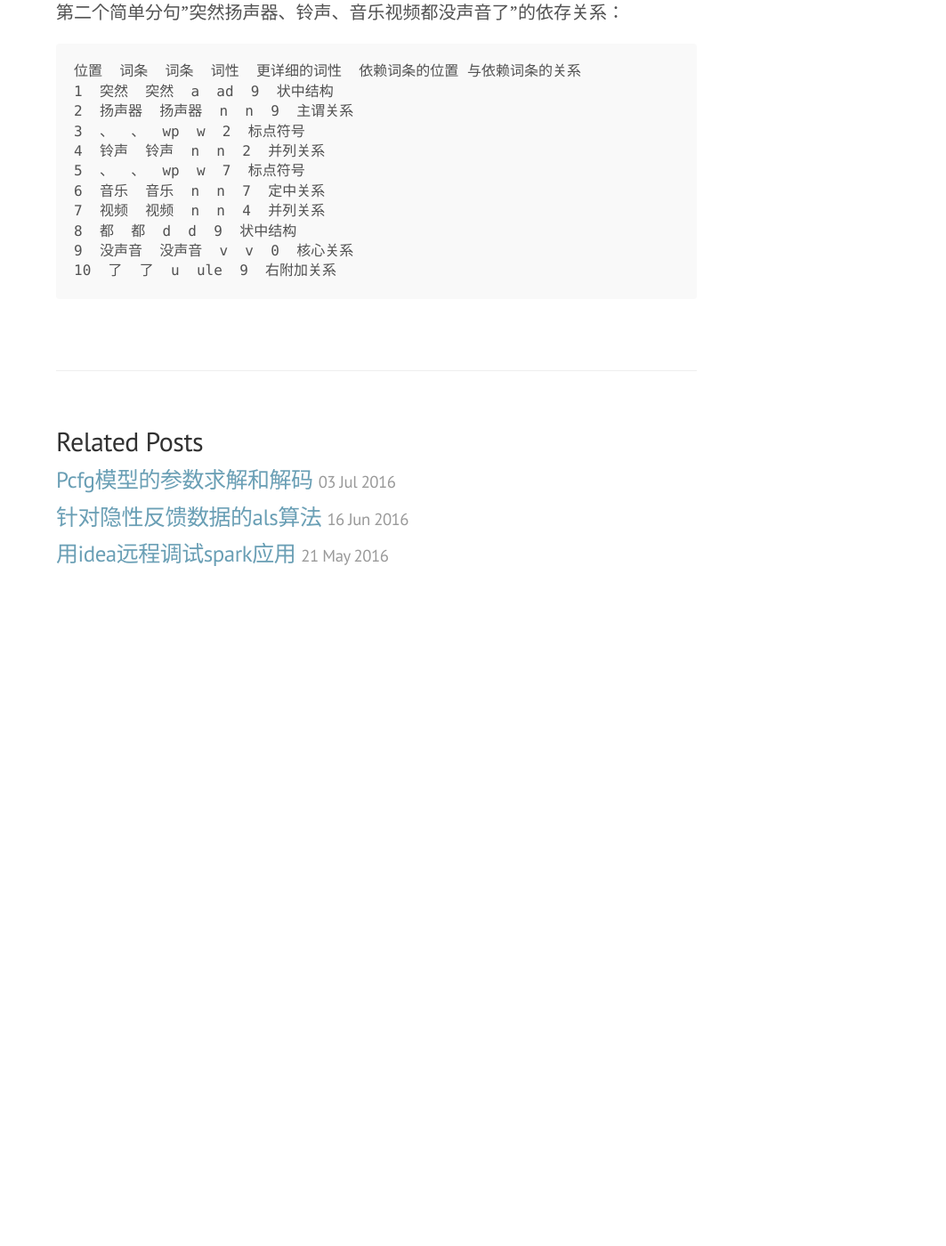
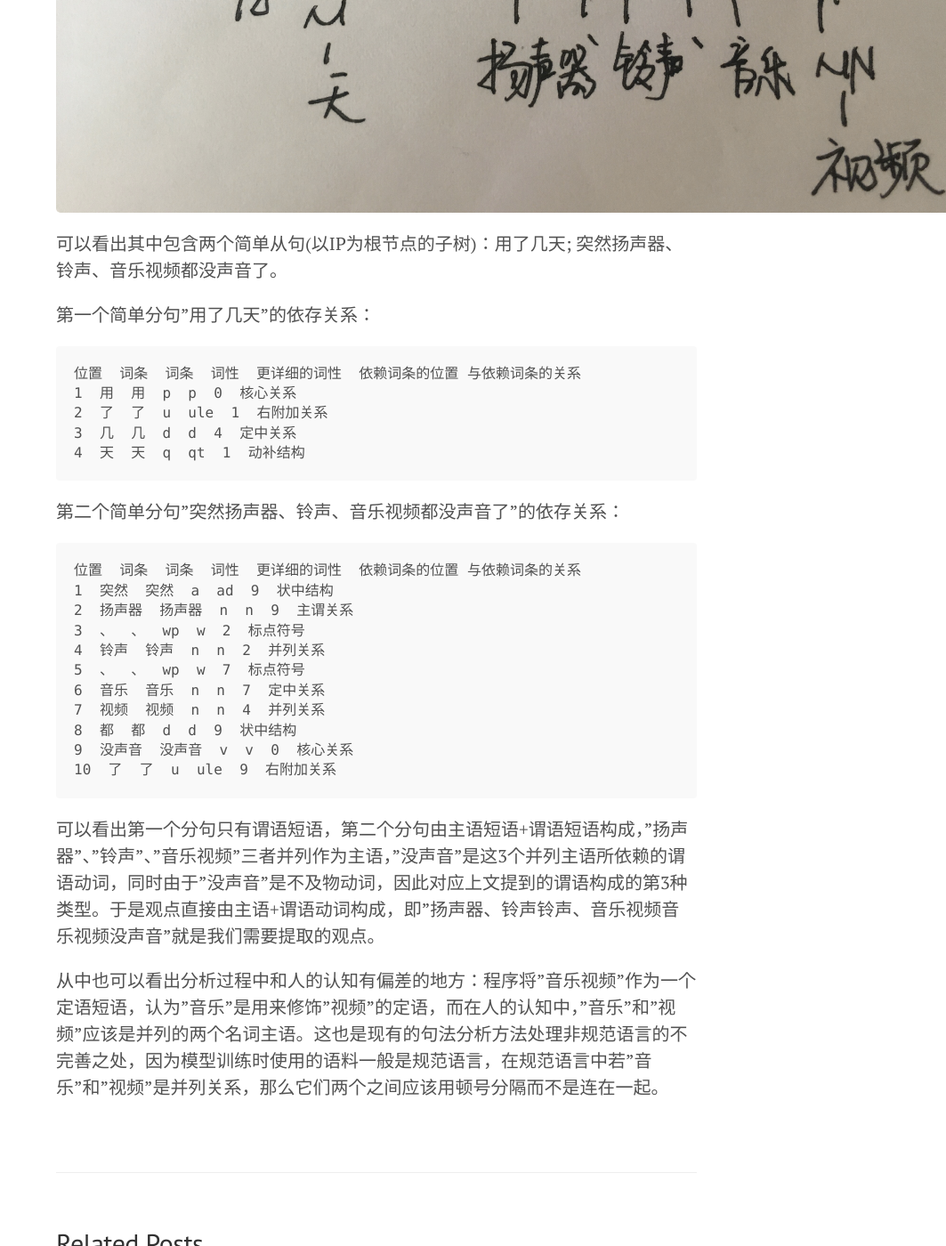
Before and after one commit to nomadcube/nomadcube.github.io, a Jekyll site: the page built from _posts/2016-05-24-信息抽取和句法分析.md, in a window 1280 px wide and 1400 px high, scrolled down 1835 px. Shown: the whole window at 89% size, without its empty margins (217-1280 px from the left). Built offline with Jekyll 4.4.1, drawn with Linux system fonts in a browser that asks for light colours; comment, search, counter and statistics services are not loaded; before the commit the page ends 2533 px from its top, so only the background shows below that; some of the changed text lies outside the part shown.

Commit message:
新文章

````diff
--- a/_posts/2016-05-24-信息抽取和句法分析.md
+++ b/_posts/2016-05-24-信息抽取和句法分析.md
@@ -13,7 +13,7 @@ tags: NLP
 
 要从来自自然场景下发生的语料中提取出形式如上的观点，需要这些步骤：
 
-1. 将连续的语料切分成一个或多个独立的简单从句（即主语短语+谓语短语）
+1. 将连续的语料切分成一个或多个独立的简单从句（即由主语短语、谓语短语或两者组合构成）
 2. 识别句子中所有需要的主语/主体
 3. 找到与主语互为主谓依赖关系的成分，判断是属于及物动词、不及物动词、形容词还是名词
 4. 依据3的归类结果，决定是完成提取返回结果还是继续找对应的表语或宾语
@@ -34,7 +34,9 @@ tags: NLP
 ```
 
 形象地表示成树结构如下图：
-![句法结构树](https://raw.githubusercontent.com/nomadcube/nomadcube.github.io/master/FullSizeRender.jpg)
+![句法结构树](https://raw.githubusercontent.com/nomadcube/nomadcube.github.io/master/test.png)
+
+可以看出其中包含两个简单从句(以IP为根节点的子树)：用了几天; 突然扬声器、铃声、音乐视频都没声音了。
 
 第一个简单分句"用了几天"的依存关系：
 
@@ -61,3 +63,7 @@ tags: NLP
 9  没声音  没声音  v  v  0  核心关系
 10  了  了  u  ule  9  右附加关系
 ```
+
+可以看出第一个分句只有谓语短语，第二个分句由主语短语+谓语短语构成，"扬声器"、"铃声"、"音乐视频"三者并列作为主语，"没声音"是这3个并列主语所依赖的谓语动词，同时由于"没声音"是不及物动词，因此对应上文提到的谓语构成的第3种类型。于是观点直接由主语+谓语动词构成，即"扬声器、铃声铃声、音乐视频音乐视频没声音"就是我们需要提取的观点。
+
+从中也可以看出分析过程中和人的认知有偏差的地方：程序将"音乐视频"作为一个定语短语，认为"音乐"是用来修饰"视频"的定语，而在人的认知中，"音乐"和"视频"应该是并列的两个名词主语。这也是现有的句法分析方法处理非规范语言的不完善之处，因为模型训练时使用的语料一般是规范语言，在规范语言中若"音乐"和"视频"是并列关系，那么它们两个之间应该用顿号分隔而不是连在一起。
````
